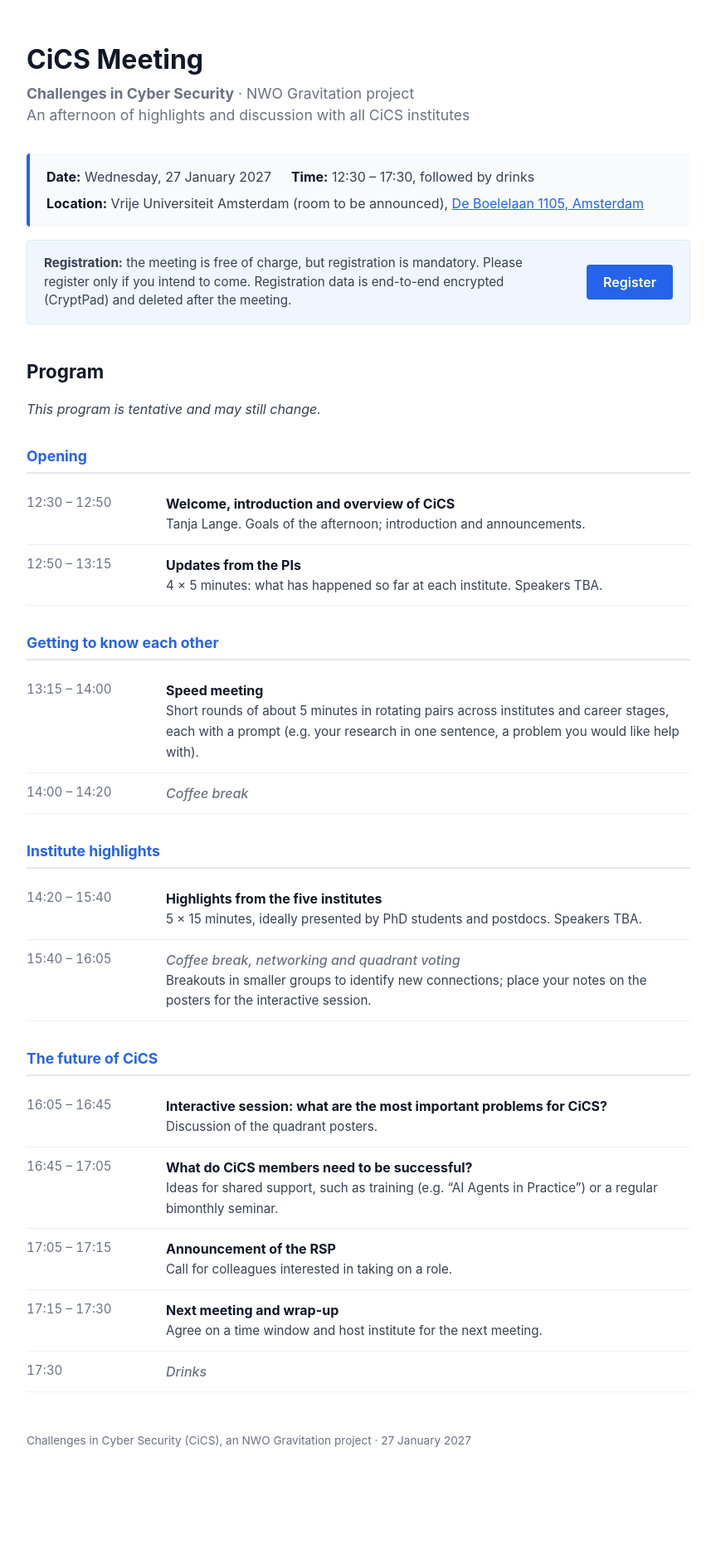
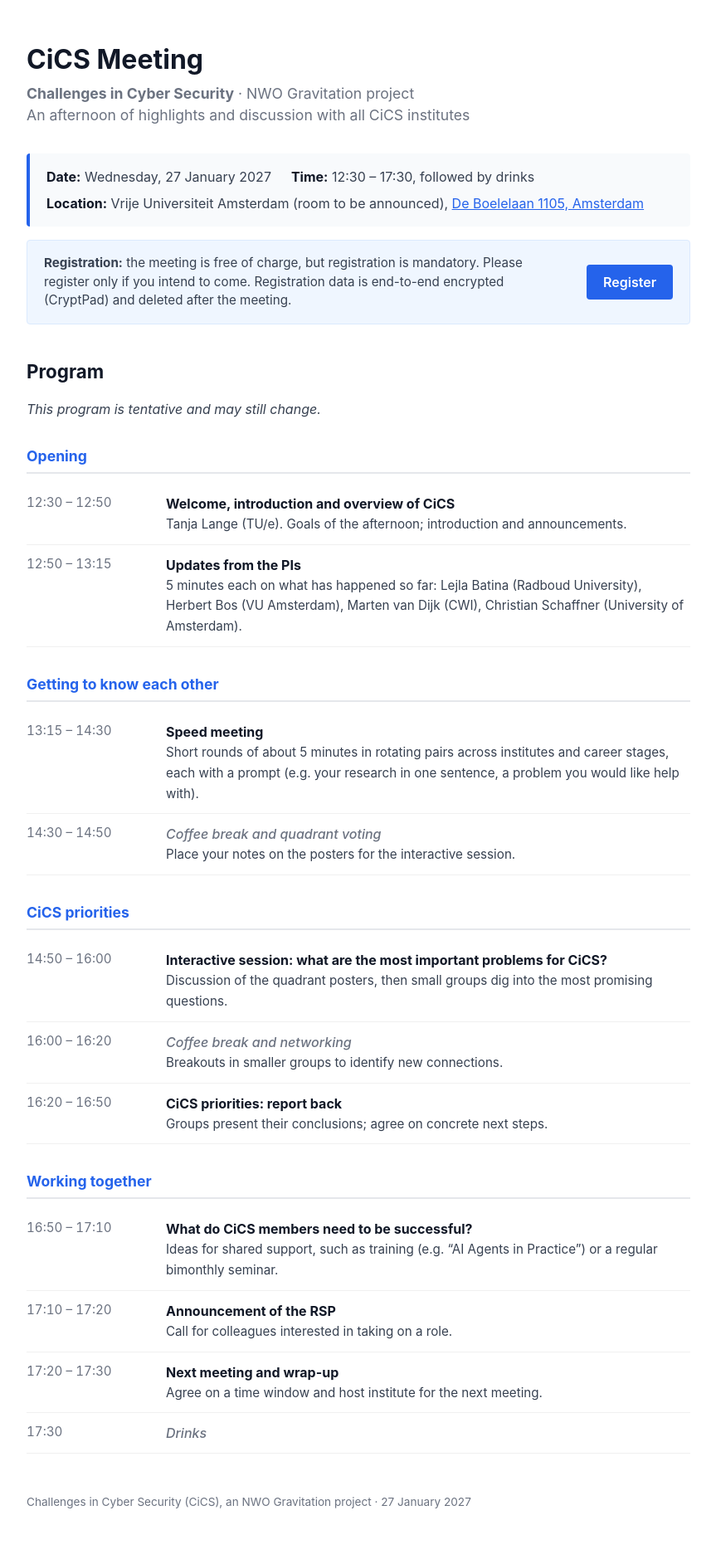
Before and after one commit to CiCS-project/meeting-2027, a Jekyll site: the page built from index.html, in a window 1280 px wide. Shown: the whole page at 83% size, without its empty margins (208-1071 px from the left). Built offline with Jekyll 4.4.1, drawn with Linux system fonts in a browser that asks for light colours; before the commit the page ends 1810 px from its top, so only the background shows below that.

Commit message:
Program: drop institute highlights; more time for speed meeting and CiCS priorities; name the PIs
Co-Authored-By: Claude Opus 5.5 <noreply@anthropic.com>

```diff
--- a/_data/program.yml
+++ b/_data/program.yml
@@ -6,42 +6,43 @@
   items:
     - time: "12:30 – 12:50"
       title: "Welcome, introduction and overview of CiCS"
-      detail: "Tanja Lange. Goals of the afternoon; introduction and announcements."
+      detail: "Tanja Lange (TU/e). Goals of the afternoon; introduction and announcements."
     - time: "12:50 – 13:15"
       title: "Updates from the PIs"
-      detail: "4 × 5 minutes: what has happened so far at each institute. Speakers TBA."
+      detail: "5 minutes each on what has happened so far: Lejla Batina (Radboud University), Herbert Bos (VU Amsterdam), Marten van Dijk (CWI), Christian Schaffner (University of Amsterdam)."
 
 - session: "Getting to know each other"
   items:
-    - time: "13:15 – 14:00"
+    - time: "13:15 – 14:30"
       title: "Speed meeting"
       detail: "Short rounds of about 5 minutes in rotating pairs across institutes and career stages, each with a prompt (e.g. your research in one sentence, a problem you would like help with)."
-    - time: "14:00 – 14:20"
-      title: "Coffee break"
+    - time: "14:30 – 14:50"
+      title: "Coffee break and quadrant voting"
+      detail: "Place your notes on the posters for the interactive session."
       break: true
 
-- session: "Institute highlights"
+- session: "CiCS priorities"
   items:
-    - time: "14:20 – 15:40"
-      title: "Highlights from the five institutes"
-      detail: "5 × 15 minutes, ideally presented by PhD students and postdocs. Speakers TBA."
-    - time: "15:40 – 16:05"
-      title: "Coffee break, networking and quadrant voting"
-      detail: "Breakouts in smaller groups to identify new connections; place your notes on the posters for the interactive session."
+    - time: "14:50 – 16:00"
+      title: "Interactive session: what are the most important problems for CiCS?"
+      detail: "Discussion of the quadrant posters, then small groups dig into the most promising questions."
+    - time: "16:00 – 16:20"
+      title: "Coffee break and networking"
+      detail: "Breakouts in smaller groups to identify new connections."
       break: true
+    - time: "16:20 – 16:50"
+      title: "CiCS priorities: report back"
+      detail: "Groups present their conclusions; agree on concrete next steps."
 
-- session: "The future of CiCS"
+- session: "Working together"
   items:
-    - time: "16:05 – 16:45"
-      title: "Interactive session: what are the most important problems for CiCS?"
-      detail: "Discussion of the quadrant posters."
-    - time: "16:45 – 17:05"
+    - time: "16:50 – 17:10"
       title: "What do CiCS members need to be successful?"
       detail: "Ideas for shared support, such as training (e.g. “AI Agents in Practice”) or a regular bimonthly seminar."
-    - time: "17:05 – 17:15"
+    - time: "17:10 – 17:20"
       title: "Announcement of the RSP"
       detail: "Call for colleagues interested in taking on a role."
-    - time: "17:15 – 17:30"
+    - time: "17:20 – 17:30"
       title: "Next meeting and wrap-up"
       detail: "Agree on a time window and host institute for the next meeting."
     - time: "17:30"
```
